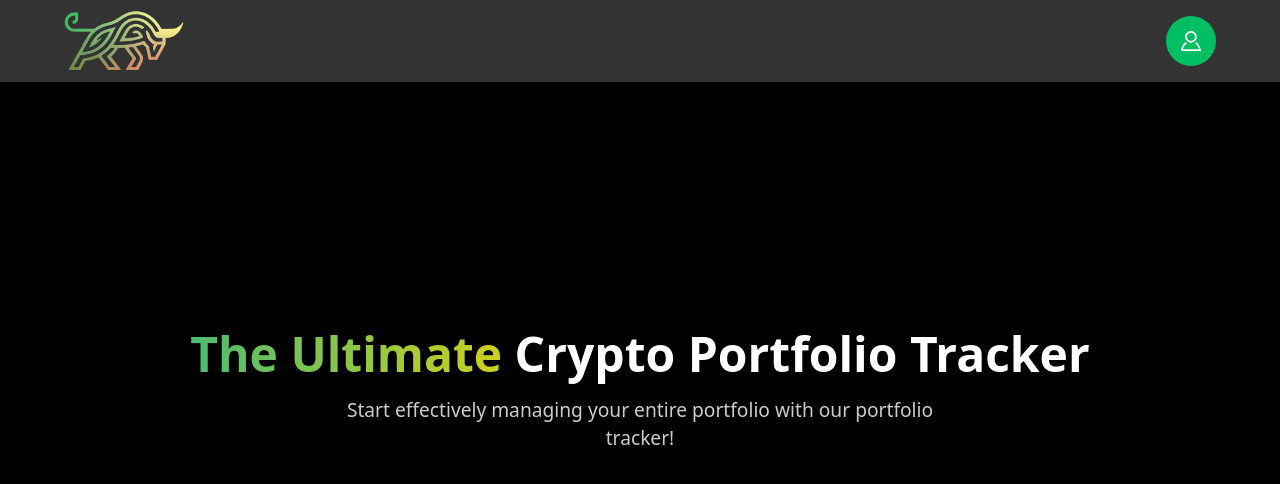
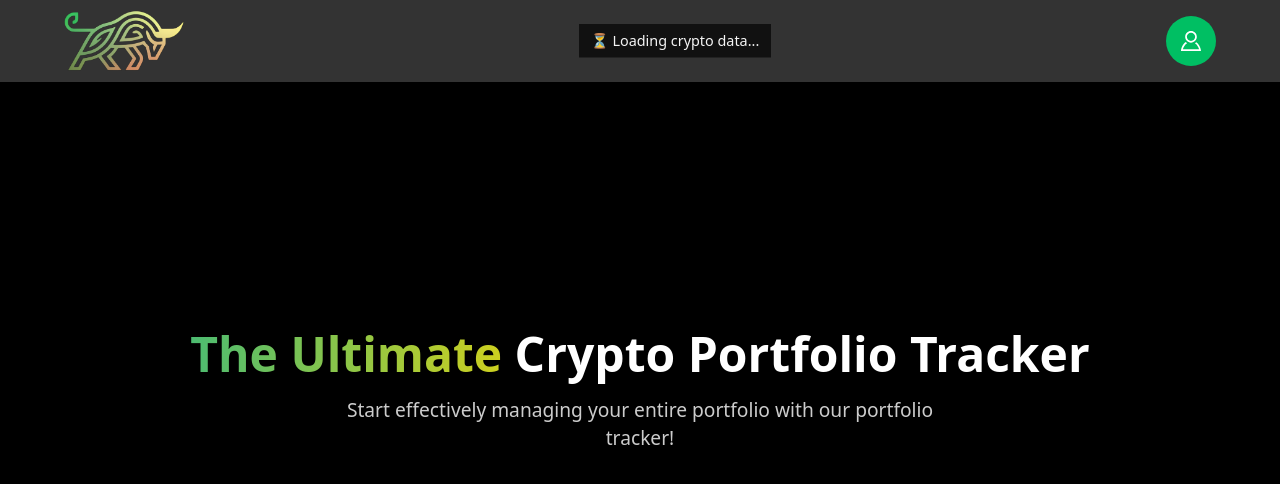
Before and after one commit to miluivits/bullrunners-terraform-eks, a React (Vite) app in the folder frontend/: page / in a window 1280 px wide. Shown: the top 484 px of the page. Built offline with nearby package versions, Linux system fonts and the light colour scheme; no server answers.

Commit message:
feat(navbar): add Banner component between logo and auth buttons

```diff
--- a/frontend/src/components/Banner.css
+++ b/frontend/src/components/Banner.css
@@ -0,0 +1,19 @@
+.banner {
+  width: 100%;
+  background: #111;
+  color: #f5f5f5;
+  font-size: 0.9rem;
+  padding: 6px 12px;
+  border-bottom: 1px solid #222;
+}
+
+.banner-elements {
+  display: flex;
+  justify-content: center;
+  gap: 2rem;
+  flex-wrap: wrap;
+}
+
+.banner-elements span {
+  white-space: nowrap;
+}
--- a/frontend/src/components/Banner.jsx
+++ b/frontend/src/components/Banner.jsx
@@ -1,8 +1,47 @@
+import { useEffect, useState } from "react";
+import "./Banner.css";
+
 export default function Banner() {
+  const [globalCryptoData, setGlobalCryptoData] = useState(null);
+
+  useEffect(() => {
+    async function fetchData() {
+      try {
+        const response = await fetch("/api/global");
+        const data = await response.json();
+        setGlobalCryptoData(data);
+      } catch (error) {
+        console.error("Error fetching global crypto data:", error);
+      }
+    }
+
+    fetchData();
+    const interval = setInterval(fetchData, 60_000); // frissítjük percenként
+    return () => clearInterval(interval);
+  }, []);
+
+  if (!globalCryptoData) {
+    return (
+      <div className="banner">
+        <div className="banner-elements">⏳ Loading crypto data...</div>
+      </div>
+    );
+  }
+
   return (
     <div className="banner">
-      <h1>Welcome to BullRunners</h1>
-      <p>Your ultimate platform for running enthusiasts!</p>
+      <div className="banner-elements">
+        <span>🪙 {globalCryptoData.active_cryptocurrencies} Cryptos</span>
+        <span>🔄 {globalCryptoData.markets} Markets</span>
+        <span>
+          🌎 MCap: ${(globalCryptoData.total_market_cap.usd / 1e12).toFixed(2)}T
+        </span>
+        <span>
+          📈 Vol (24h): $
+          {(globalCryptoData.total_volume.usd / 1e11).toFixed(2)}T
+        </span>
+        <span>₿ BTC.D {globalCryptoData.market_cap_percentage.btc.toFixed(2)}%</span>
+      </div>
     </div>
   );
 }
--- a/frontend/src/components/Navbar/Navbar.jsx
+++ b/frontend/src/components/Navbar/Navbar.jsx
@@ -1,7 +1,8 @@
 import React, { useState, useEffect, useRef } from "react";
 import { Link } from "react-router-dom";
 import { useUser } from "../../context/UserContext";
-import LoginRegisterPopup from "./LoginRegisterPopup"; // <-- ide importáljuk
+import LoginRegisterPopup from "./LoginRegisterPopup";
+import Banner from "../Banner"; // <-- Banner import
 import "./Navbar.css";
 import logo from "../../images/onlyBULL.png";
 
@@ -26,14 +27,27 @@ function Navbar() {
   return (
     <header className="Navbar" ref={navRef}>
       <nav className="navbar-elements">
+        {/* Logo bal oldalt */}
         <Link to="/" className="logo" onClick={handleLinkClick}>
           <img src={logo} alt="BullRunners logo" />
         </Link>
 
+        {/* Banner középen */}
+        <div className="navbar-banner">
+          <Banner />
+        </div>
+
+        {/* Jobb oldali gombok */}
         <div className={`navbar-buttons ${isOpen ? "active" : ""}`}>
           {user ? (
             <>
-              <button onClick={() => { logout(); handleLinkClick(); }} className="btn">
+              <button
+                onClick={() => {
+                  logout();
+                  handleLinkClick();
+                }}
+                className="btn"
+              >
                 Logout
               </button>
               <Link to="/profile" className="btn" onClick={handleLinkClick}>
@@ -42,12 +56,12 @@ function Navbar() {
             </>
           ) : (
             <>
-              {/* Ide integráljuk a meglévő LoginRegisterPopup-ot */}
               <LoginRegisterPopup />
             </>
           )}
         </div>
 
+        {/* Hamburger ikon */}
         <div className={`hamburger ${isOpen ? "active" : ""}`} onClick={toggleMenu}>
           <span></span>
           <span></span>
```
